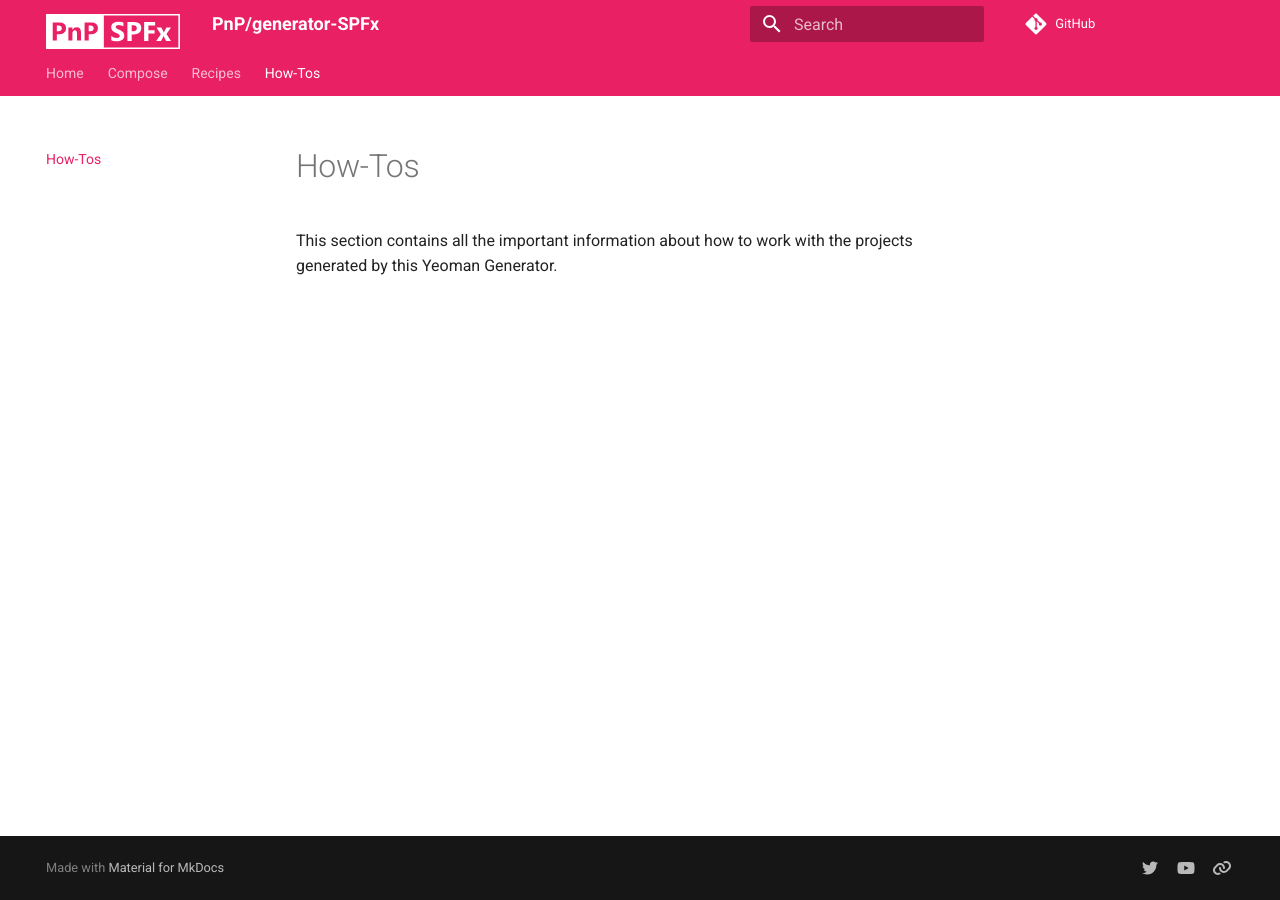
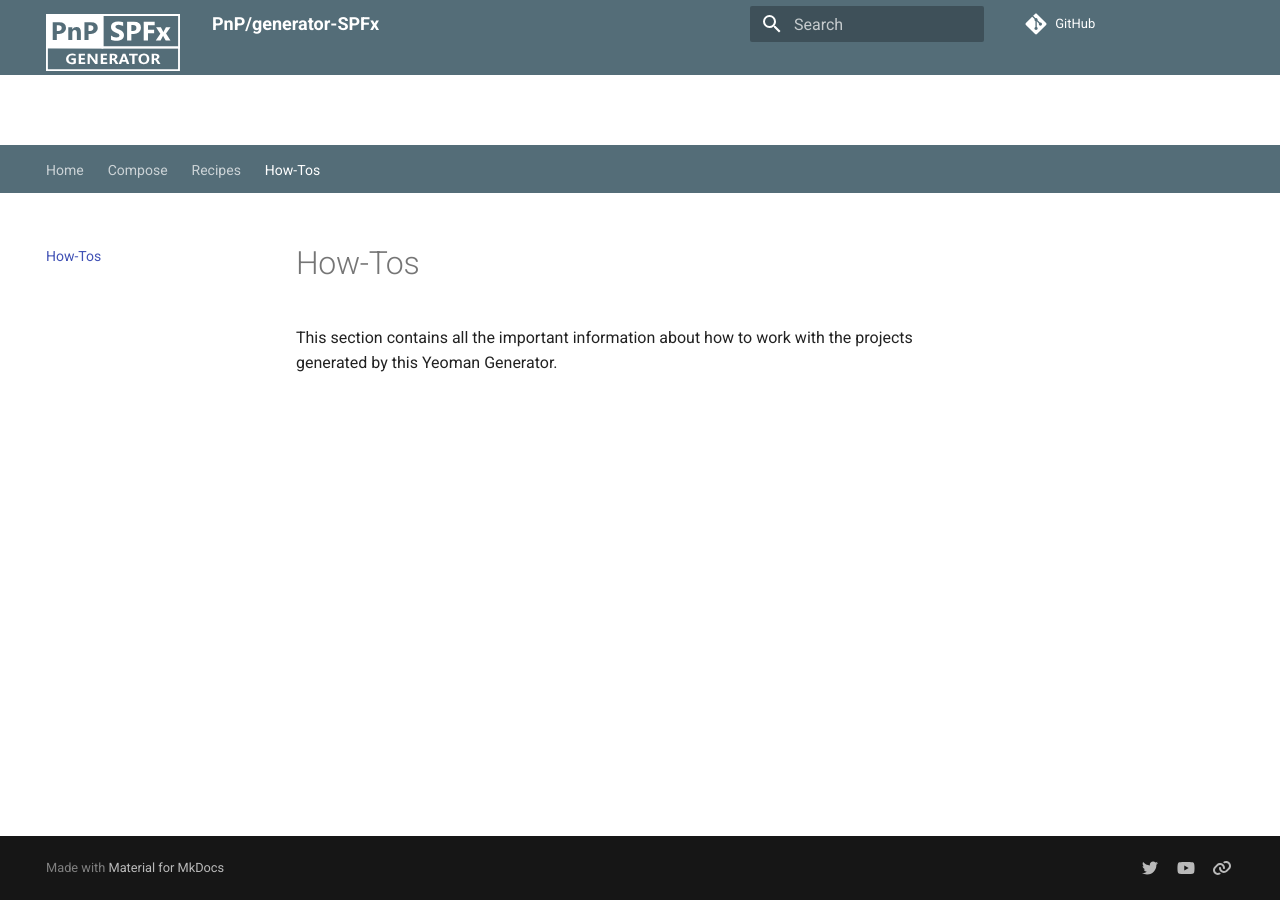
Before and after one commit to pnp/generator-spfx, an MkDocs documentation site: the page built from docs/how-tos/index.md, in a window 1280 px wide. Built offline with MkDocs 1.6.1 and Material for MkDocs 9.7.7, drawn with Linux system fonts in a browser that asks for light colours; comment, search, counter and statistics services are not loaded; old or Windows-style settings are respelled for this version of MkDocs.

Commit message:
Updated documentation.

```diff
--- a/docs/css/extra.css
+++ b/docs/css/extra.css
@@ -2,9 +2,24 @@
     height:32px;
     width: 150px;
     padding: 0 0.25 0.5 !important;
+}
+/* .md-flex{
+    height: 300px;
+} */
+.md-header{
+    height: 75px;
+}
+.md-container{
+    padding-top: 70px;
+}
+.md-sidebar[data-md-state="lock"]{
+    padding-top: 75px;
 }
 .md-logo img {
     width: 100% !important;
     height: auto !important;
     margin-top: -0.25em;
 }
+.md-footer{
+    margin-top: 5em;
+}
--- a/mkdocs.yml
+++ b/mkdocs.yml
@@ -1,5 +1,5 @@
 site_name: PnP/generator-SPFx
-pages:
+nav:
   - Home: 'index.md'
   - Compose: 'compose/index.md'
   - Recipes: 'recipes/index.md'
@@ -7,15 +7,15 @@ pages:
 theme:
   name: 'material'
   palette:
-    primary: 'pink'
+    primary: 'blue grey'
   logo: 'assets/logo.svg'
   feature:
     tabs: true
 extra_css:
   - 'css/extra.css'
-# google_analytics:
-#   # - 'UA-110480857-1'
-#   - 'auto'
+google_analytics:
+  - 'UA-124825047-1'
+  - 'auto'
 markdown_extensions:
   - admonition
   - codehilite:
```
Also changed, not shown: docs/index.md (+1 -0 lines), docs/known-issues.md (added, +3 -0 lines), docs/assets/logo.svg.
